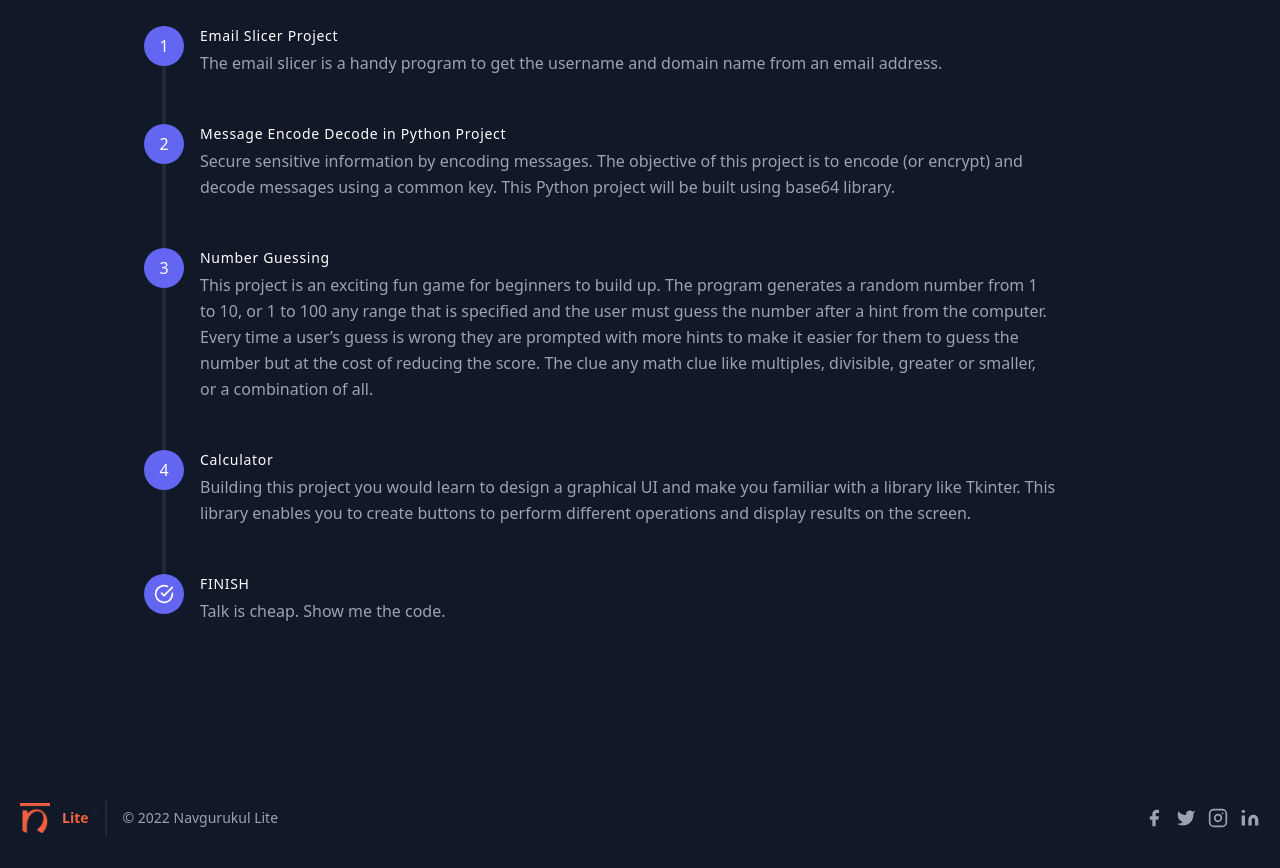
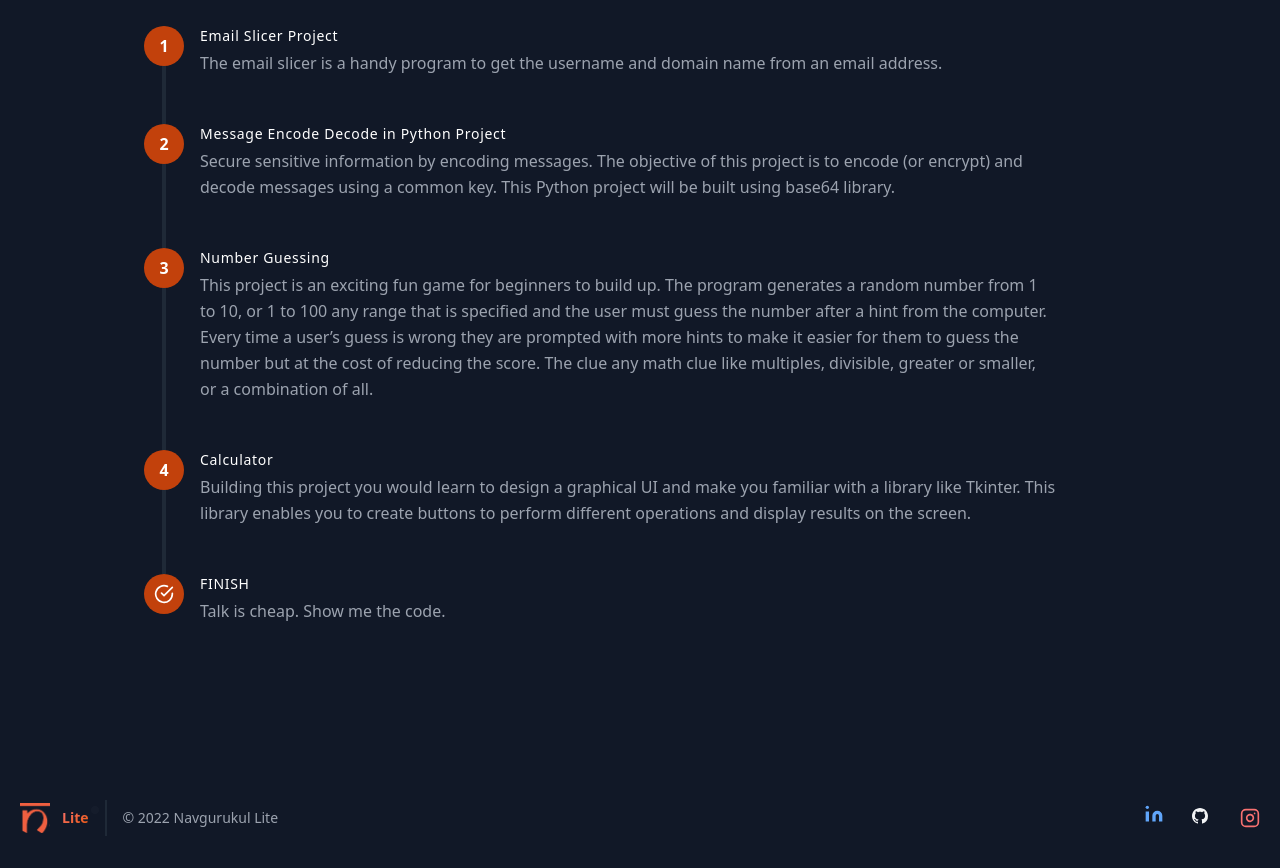
Before and after one commit to navgurukul-lite/cosmos, a React (Create React App) app: page / in a window 1280 px wide. Shown: the part 340-1208 px from the top of the page. Built offline with nearby package versions, Linux system fonts and the light colour scheme.

Commit message:
ui changes

```diff
--- a/src/Components/Footer.js
+++ b/src/Components/Footer.js
@@ -1,6 +1,11 @@
 import React from "react";
 
 const Footer = () => {
+  const item = {
+    linkedin: "https://www.facebook.com/navgurukul.lite",
+    github: "https://github.com/navgurukul-lite",
+    insta: "https://www.instagram.com/navgurukul.lite/",
+  };
   return (
     <div>
       <footer class="text-gray-400 bg-gray-900 body-font">
@@ -8,8 +13,8 @@ const Footer = () => {
           <a class="flex title-font font-medium items-center md:justify-start justify-center text-white">
             <img src="/nglite_logo.png" width="30px"></img>
             <h2 className="text-sm ml-3 font-bold  text-transparent bg-clip-text bg-gradient-to-br from-red-400 to-orange-600">
-               Lite
-               <span class="animate-ping absolute h-1 ml-1 w-1 rounded-full bg-white opacity-full"></span>
+              Lite
+              <span class="animate-ping absolute h-1 ml-1 w-1 rounded-full bg-white opacity-full"></span>
             </h2>
           </a>
           <p class="text-sm text-gray-400 sm:ml-4 sm:pl-4 sm:border-l-2 sm:border-gray-800 sm:py-2 sm:mt-0 mt-4">
@@ -19,49 +24,14 @@ const Footer = () => {
               class="text-gray-500 ml-1"
               target="_blank"
               rel="noopener noreferrer"
-            >
-            </a>
+            ></a>
           </p>
           <span class="inline-flex sm:ml-auto sm:mt-0 mt-4 justify-center sm:justify-start">
-            <a class="text-gray-400">
-              <svg
-                fill="currentColor"
-                stroke-linecap="round"
-                stroke-linejoin="round"
-                stroke-width="2"
-                class="w-5 h-5"
-                viewBox="0 0 24 24"
-              >
-                <path d="M18 2h-3a5 5 0 00-5 5v3H7v4h3v8h4v-8h3l1-4h-4V7a1 1 0 011-1h3z"></path>
-              </svg>
-            </a>
-            <a class="ml-3 text-gray-400">
-              <svg
-                fill="currentColor"
-                stroke-linecap="round"
-                stroke-linejoin="round"
-                stroke-width="2"
-                class="w-5 h-5"
-                viewBox="0 0 24 24"
-              >
-                <path d="M23 3a10.9 10.9 0 01-3.14 1.53 4.48 4.48 0 00-7.86 3v1A10.66 10.66 0 013 4s-4 9 5 13a11.64 11.64 0 01-7 2c9 5 20 0 20-11.5a4.5 4.5 0 00-.08-.83A7.72 7.72 0 0023 3z"></path>
-              </svg>
-            </a>
-            <a class="ml-3 text-gray-400">
-              <svg
-                fill="none"
-                stroke="currentColor"
-                stroke-linecap="round"
-                stroke-linejoin="round"
-                stroke-width="2"
-                class="w-5 h-5"
-                viewBox="0 0 24 24"
-              >
-                <rect width="20" height="20" x="2" y="2" rx="5" ry="5"></rect>
-                <path d="M16 11.37A4 4 0 1112.63 8 4 4 0 0116 11.37zm1.5-4.87h.01"></path>
-              </svg>
-            </a>
-            <a class="ml-3 text-gray-400">
+            <a
+              target="_blank"
+              href={item.linkedin}
+              class="text-blue-400 cursor-pointer transition ease-in-out delay-150 hover:-translate-y-2 hover:scale-150"
+            >
               <svg
                 fill="currentColor"
                 stroke="currentColor"
@@ -78,6 +48,41 @@ const Footer = () => {
                 <circle cx="4" cy="4" r="2" stroke="none"></circle>
               </svg>
             </a>
+            <a
+              target="_blank"
+              href={item.github}
+              class="ml-7 mt-1  text-gray-100 cursor-pointer transition ease-in-out delay-150 hover:-translate-y-2 hover:scale-150"
+            >
+              <svg
+                fill="currentColor"
+                stroke="currentColor"
+                stroke-linecap="round"
+                stroke-linejoin="round"
+                stroke-width="0"
+                class="h-6 w-6"
+                viewBox="0 0 24 24"
+              >
+                <path d="M8 0C3.58 0 0 3.58 0 8c0 3.54 2.29 6.53 5.47 7.59.4.07.55-.17.55-.38 0-.19-.01-.82-.01-1.49-2.01.37-2.53-.49-2.69-.94-.09-.23-.48-.94-.82-1.13-.28-.15-.68-.52-.01-.53.63-.01 1.08.58 1.23.82.72 1.21 1.87.87 2.33.66.07-.52.28-.87.51-1.07-1.78-.2-3.64-.89-3.64-3.95 0-.87.31-1.59.82-2.15-.08-.2-.36-1.02.08-2.12 0 0 .67-.21 2.2.82.64-.18 1.32-.27 2-.27.68 0 1.36.09 2 .27 1.53-1.04 2.2-.82 2.2-.82.44 1.1.16 1.92.08 2.12.51.56.82 1.27.82 2.15 0 3.07-1.87 3.75-3.65 3.95.29.25.54.73.54 1.48 0 1.07-.01 1.93-.01 2.2 0 .21.15.46.55.38A8.012 8.012 0 0 0 16 8c0-4.42-3.58-8-8-8z" />
+              </svg>
+            </a>
+            <a
+              target="_blank"
+              href={item.insta}
+              class="mt-1 text-red-400 cursor-pointer transition ease-in-out delay-150 hover:-translate-y-2 hover:scale-150 ml-6"
+            >
+              <svg
+                fill="none"
+                stroke="currentColor"
+                stroke-linecap="round"
+                stroke-linejoin="round"
+                stroke-width="2"
+                class="w-5 h-5"
+                viewBox="0 0 24 24"
+              >
+                <rect width="20" height="20" x="2" y="2" rx="5" ry="5"></rect>
+                <path d="M16 11.37A4 4 0 1112.63 8 4 4 0 0116 11.37zm1.5-4.87h.01"></path>
+              </svg>
+            </a>
           </span>
         </div>
       </footer>{" "}
--- a/src/Pages/Hackthon/index.js
+++ b/src/Pages/Hackthon/index.js
@@ -53,7 +53,7 @@ const Index = () => {
                           <div class="h-full w-10 absolute inset-0 flex items-center justify-center">
                             <div class="h-full w-1 bg-gray-800 pointer-events-none"></div>
                           </div>
-                          <div class="flex-shrink-0 w-10 h-10 rounded-full bg-indigo-500 inline-flex items-center justify-center text-white relative z-10">
+                          <div class="flex-shrink-0 w-10 h-10 rounded-full bg-orange-700 inline-flex items-center justify-center text-white font-bold relative z-10">
                             {index + 1}
                           </div>
                           <div class="flex-grow pl-4">
@@ -66,7 +66,7 @@ const Index = () => {
                       );
                     })}
                   <div class="flex relative">
-                    <div class="flex-shrink-0 w-10 h-10 rounded-full bg-indigo-500 inline-flex items-center justify-center text-white relative z-10">
+                    <div class="flex-shrink-0 w-10 h-10 rounded-full bg-orange-700 inline-flex items-center justify-center text-white relative z-10">
                       <svg
                         fill="none"
                         stroke="currentColor"
```
